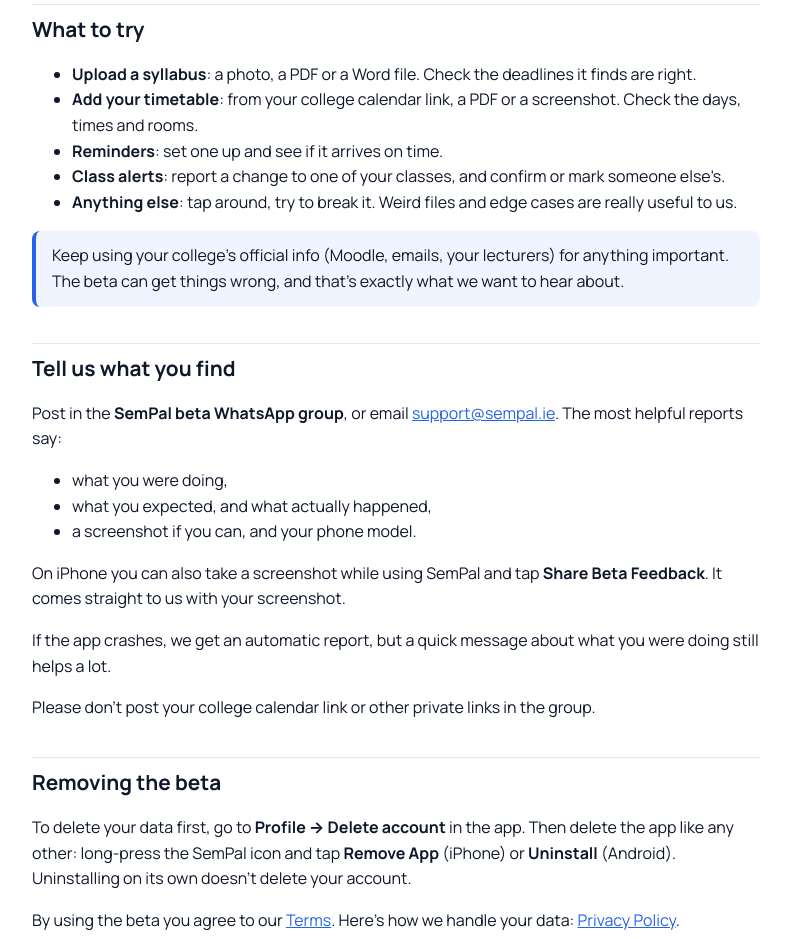
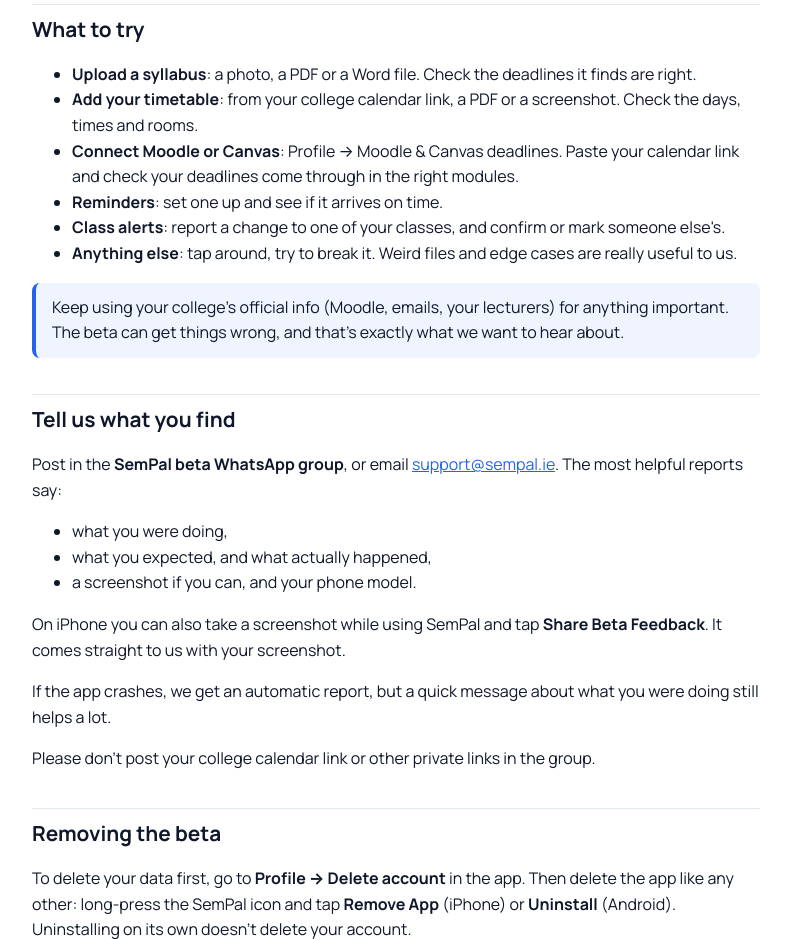
Before and after one commit to mohelmahi02/sempal-site, a plain HTML site: page beta.html in a window 1280 px wide. Shown: the part 1720-2659 px from the top of the page, without its empty margins (244-1035 px from the left). Drawn offline with Linux system fonts and the light colour scheme.

Commit message:
Add instruction to connect Moodle or Canvas

```diff
--- a/beta.html
+++ b/beta.html
@@ -57,6 +57,7 @@
 <ul>
 <li><strong>Upload a syllabus</strong>: a photo, a PDF or a Word file. Check the deadlines it finds are right.</li>
 <li><strong>Add your timetable</strong>: from your college calendar link, a PDF or a screenshot. Check the days, times and rooms.</li>
+<li><strong>Connect Moodle or Canvas</strong>: Profile → Moodle &amp; Canvas deadlines. Paste your calendar link and check your deadlines come through in the right modules.</li>
 <li><strong>Reminders</strong>: set one up and see if it arrives on time.</li>
 <li><strong>Class alerts</strong>: report a change to one of your classes, and confirm or mark someone else's.</li>
 <li><strong>Anything else</strong>: tap around, try to break it. Weird files and edge cases are really useful to us.</li>
```
